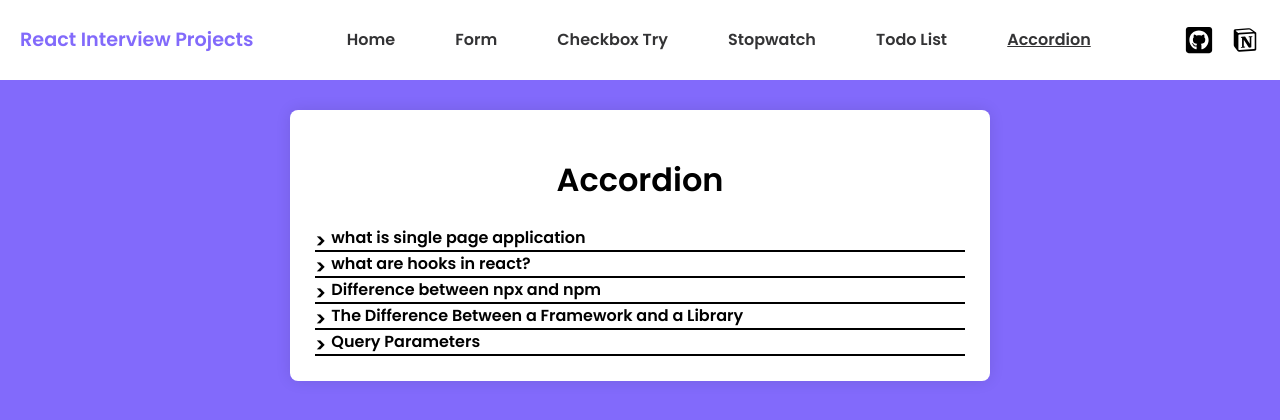
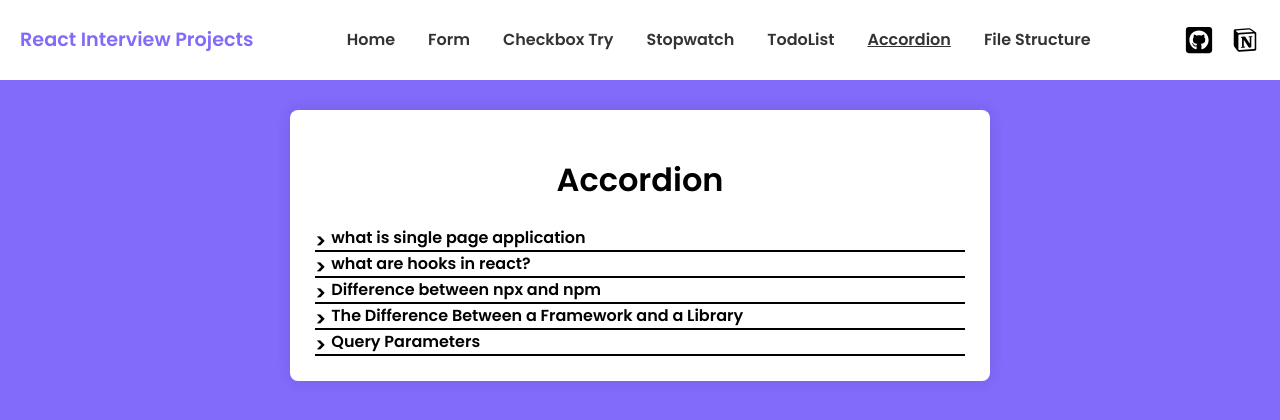
Before and after one commit to vikasdev66/interview-projects, a React (Create React App) app: page /accordion in a window 1280 px wide. Shown: the top 420 px of the page. Built offline with nearby package versions, Linux system fonts and the light colour scheme.

Commit message:
adding project

```diff
--- a/src/App.js
+++ b/src/App.js
@@ -5,6 +5,7 @@ import {
   Stopwatch,
   TodoList,
   Accordion,
+  FileStructure,
 } from "./components/index";
 import { RouterProvider, createBrowserRouter } from "react-router-dom";
 import Layout from "./Layout";
@@ -21,6 +22,7 @@ const router = createBrowserRouter([
       { path: "/stopwatch", element: <Stopwatch /> },
       { path: "/todoList", element: <TodoList /> },
       { path: "/accordion", element: <Accordion /> },
+      { path: "/fileStructure", element: <FileStructure /> },
     ],
   },
 ]);
--- /dev/null
+++ b/src/components/FileStructure/FileStructure.jsx
@@ -0,0 +1,6 @@
+import React from "react";
+import "./FileStructure.css";
+
+export const FileStructure = () => {
+  return <div>FileStructure</div>;
+};
--- a/src/components/Home/Home.jsx
+++ b/src/components/Home/Home.jsx
@@ -15,7 +15,7 @@ export function Home() {
           that cover everything from fundamental concepts to advanced
           techniques. Start exploring and boost your React skills today!
         </p>
-        <p className="hidden">{homeData.state}</p>
+        <p className="hidden">{homeData.state?.routeState}</p>
       </div>
     </div>
   );
--- /dev/null
+++ b/src/components/Navbar/NavList.js
@@ -0,0 +1,13 @@
+export const NavList = [
+  {
+    path: "/",
+    navName: "Home",
+    routeState: "Passing data using react-router-dom",
+  },
+  { path: "/form", navName: "Form", routeState: null },
+  { path: "/checkboxTry", navName: "Checkbox Try", routeState: null },
+  { path: "/stopwatch", navName: "Stopwatch", routeState: null },
+  { path: "/todoList", navName: "TodoList", routeState: null },
+  { path: "/accordion", navName: "Accordion", routeState: null },
+  { path: "/fileStructure", navName: "File Structure", routeState: null },
+];
--- a/src/components/Navbar/Navbar.jsx
+++ b/src/components/Navbar/Navbar.jsx
@@ -3,10 +3,14 @@ import { FaGithubSquare } from "react-icons/fa";
 import { GiHamburgerMenu } from "react-icons/gi";
 import { RiNotionFill } from "react-icons/ri";
 import { NavLink, Link } from "react-router-dom";
+import { NavList } from "./NavList";
 import "./Navbar.css";
 
 export function Navbar() {
   const [showMediaIcons, setShowMediaIcons] = useState(false);
+  const handleShowMedia = () => {
+    setShowMediaIcons(!showMediaIcons);
+  };
   return (
     <nav className="main-nav">
       <div className="logo">
@@ -18,67 +22,23 @@ export function Navbar() {
         className={showMediaIcons ? "menu-link mobile-menu-link" : "menu-link"}
       >
         <ul>
-          <li>
+          {NavList.map((list, index) => {
+            const { path, navName, routeState } = list;
+            console.log({routeState});
+            return (
+              <li key={index}>
                 <NavLink
-              to="/"
-              className={(isActive) =>
-                `${isActive.isActive ? "isActiveNav" : ""} navLink`
-              }
-              state="Passing data using react router dom"
-            >
-              Home
-            </NavLink>
-          </li>
-          <li>
-            <NavLink
-              to="/form"
+                  to={path}
+                  state={{ routeState }}
                   className={(isActive) =>
                     `${isActive.isActive ? "isActiveNav" : ""} navLink`
                   }
                 >
-              Form
+                  {navName}
                 </NavLink>
               </li>
-          <li>
-            <NavLink
-              to="/checkboxTry"
-              className={(isActive) =>
-                `${isActive.isActive ? "isActiveNav" : ""} navLink`
-              }
-            >
-              Checkbox Try
-            </NavLink>
-          </li>
-          <li>
-            <NavLink
-              to="/stopwatch"
-              className={(isActive) =>
-                `${isActive.isActive ? "isActiveNav" : ""} navLink`
-              }
-            >
-              Stopwatch
-            </NavLink>
-          </li>
-          <li>
-            <NavLink
-              to="/todoList"
-              className={(isActive) =>
-                `${isActive.isActive ? "isActiveNav" : ""} navLink`
-              }
-            >
-              Todo List
-            </NavLink>
-          </li>
-          <li>
-            <NavLink
-              to="/accordion"
-              className={(isActive) =>
-                `${isActive.isActive ? "isActiveNav" : ""} navLink`
-              }
-            >
-              Accordion
-            </NavLink>
-          </li>
+            );
+          })}
           {showMediaIcons ? (
             <li className="mobile-social-link">
               <div className="mobile-social-link-div">
@@ -131,9 +91,7 @@ export function Navbar() {
             className={`hamburger-menu-icon ${
               showMediaIcons ? "hamburger-menu-icon-rotate" : ""
             }`}
-            onClick={() => {
-              setShowMediaIcons(!showMediaIcons);
-            }}
+            onClick={handleShowMedia}
           />
         </div>
       </div>
--- a/src/components/index.js
+++ b/src/components/index.js
@@ -5,3 +5,4 @@ export { Stopwatch } from "./Stopwatch/Stopwatch";
 export { Home } from "./Home/Home";
 export { TodoList } from "./TodoList/TodoList";
 export { Accordion } from "./Accordion/Accordion";
+export { FileStructure } from "./FileStructure/FileStructure";
```
Also changed, not shown: src/components/FileStructure/FileStructure.css (added). Lines whose indentation alone changed are shown as unchanged.
